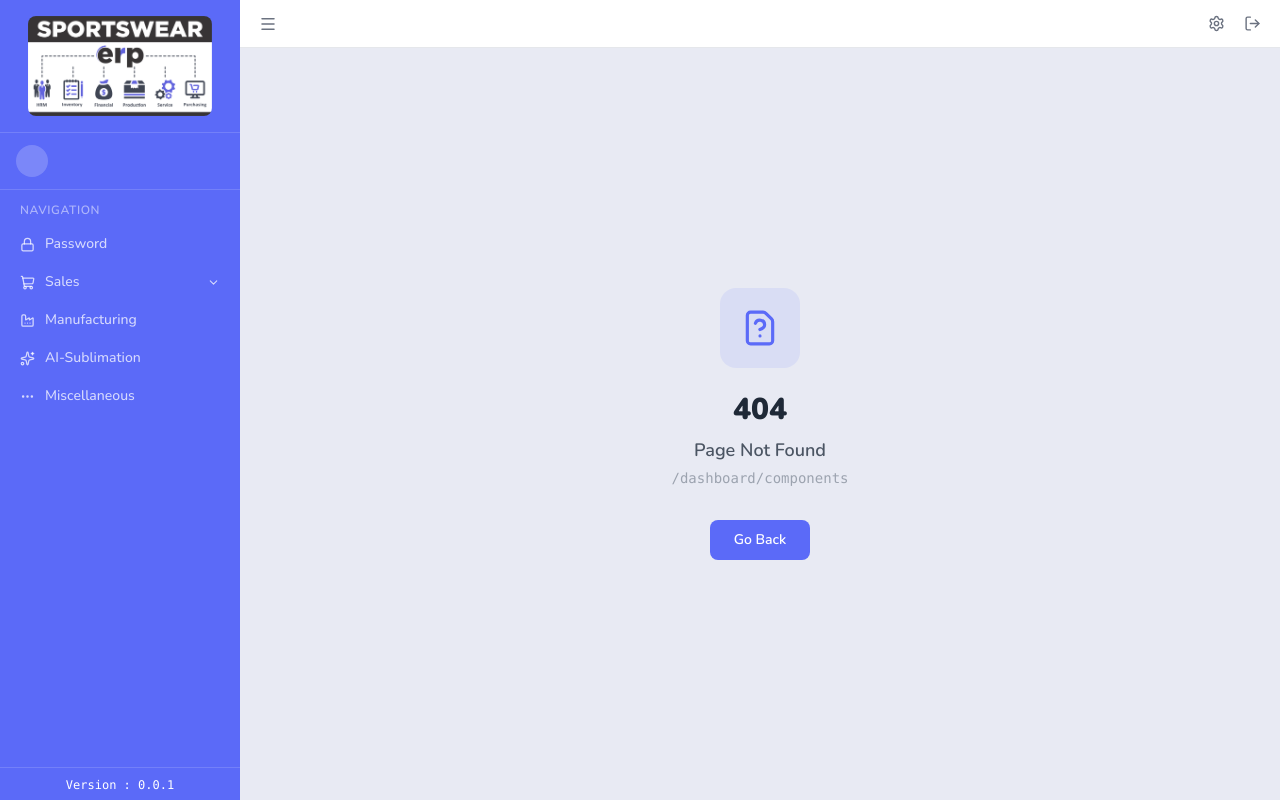
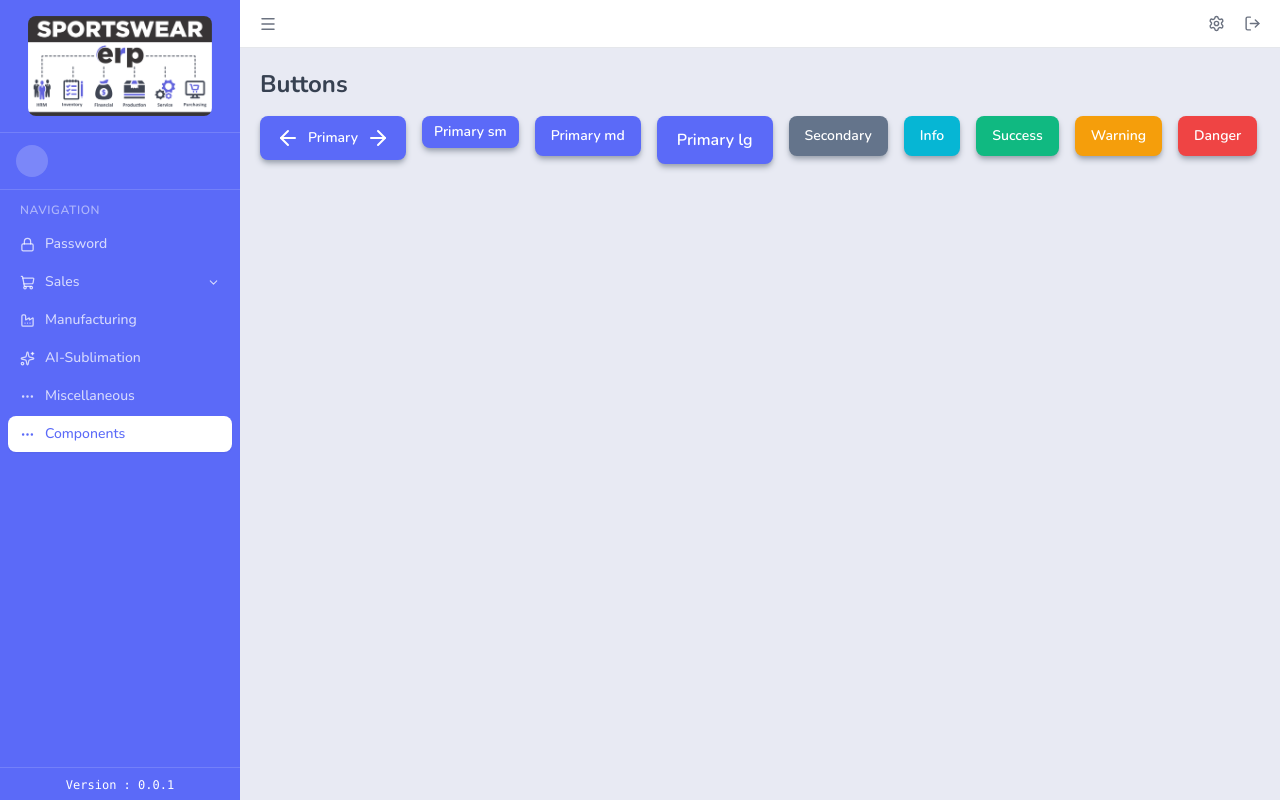
Before and after one commit to Nova-Sports/erp-frontend, a React (Vite) app: page /dashboard/components in a window 1280 px wide. Before the commit this address had no page. Built offline with nearby package versions, Linux system fonts and the light colour scheme.

Commit message:
feat: update color scheme for info notifications and add Password Management and Custom Components pages

```diff
--- a/src/App.jsx
+++ b/src/App.jsx
@@ -7,8 +7,9 @@ import LandingPage from "./components/LandingPage";
 import LoginPage from "./components/auth/LoginPage";
 import RegisterPage from "./components/auth/RegisterPage";
 import Dashboard from "./components/dashboard/Dashboard";
-import Password from "./components/modules/Password";
+import Password from "./Pages/password-manager/Password";
 import NotFound from "./components/NotFound";
+import CustomComponents from "./Pages/password-manager/custom-components/CustomComponents";
 
 function ProtectedRoute({ children }) {
   const { user } = useAuth();
@@ -50,6 +51,14 @@ function AppRoutes() {
       >
         <Route index element={<Navigate to="password" replace />} />
         <Route path="password" element={<Password />} />
+
+        {/* =========== Sales Routes =============== */}
+        {/* =========== Manufacturing Routes =============== */}
+        {/* =========== Miscellaneous Routes =============== */}
+
+        {/* =========== Components Routes =============== */}
+        <Route path="components" element={<CustomComponents />} />
+
         {/* Catch-all inside dashboard — stays in shell, shows 404 */}
         <Route path="*" element={<NotFound />} />
       </Route>
--- /dev/null
+++ b/src/Pages/password-manager/custom-components/CustomComponents.jsx
@@ -0,0 +1,69 @@
+import { ArrowLeft, ArrowRight } from "lucide-react";
+import Button from "../../../components/buttons/Button";
+
+export default function CustomComponents() {
+  /* ******************** All States ************************* */
+
+  /* ******************** All Functions ************************* */
+
+  /* ******************** All UseEffects ************************* */
+
+  return (
+    <div>
+      <h2 className="text-2xl font-bold ">Buttons</h2>
+      <div className="flex flex-wrap gap-4 mt-4">
+        <Button
+          title="Primary"
+          variant="primary"
+          onClick={() => alert("Primary clicked")}
+          appendClasses="flex-center gap-2"
+          afterTitle={() => <ArrowRight />}
+          beforeTitle={() => <ArrowLeft />}
+        />
+        <Button
+          title="Primary sm"
+          variant="primary"
+          size="sm"
+          onClick={() => alert("Primary clicked")}
+        />
+        <Button
+          title="Primary md"
+          variant="primary"
+          size="md"
+          onClick={() => alert("Primary clicked")}
+        />
+        <Button
+          title="Primary lg"
+          variant="primary"
+          size="lg"
+          onClick={() => alert("Primary clicked")}
+        />
+        <Button
+          title="Secondary"
+          variant="secondary"
+          onClick={() => alert("Secondary clicked")}
+        />
+        <Button
+          title="Info"
+          variant="info"
+          onClick={() => alert("Info clicked")}
+        />
+        <Button
+          title="Success"
+          variant="success"
+          onClick={() => alert("Success clicked")}
+        />
+        <Button
+          title="Warning"
+          variant="warning"
+          onClick={() => alert("Warning clicked")}
+        />
+        <Button
+          title="Danger"
+          variant="danger"
+          onClick={() => alert("Danger clicked")}
+        />
+      </div>
+    </div>
+  );
+}
--- /dev/null
+++ b/src/components/buttons/Button.jsx
@@ -0,0 +1,53 @@
+// default className
+const baseClasses =
+  "disabled:opacity-60 shadow-md shadow-gray-400 disabled:cursor-not-allowed text-white font-semibold rounded-lg transition-colors";
+
+// Sizes
+const sizeClasses = {
+  sm: "px-3 py-1.5 text-sm",
+  md: "px-4 py-2.5 text-sm",
+  lg: "px-5 py-3 text-base",
+};
+
+// variant classes can be added here if needed, e.g. primary, secondary, etc.
+const variantClasses = {
+  brand: "bg-brand hover:bg-brand-hover text-brand-foreground",
+  primary: "bg-primary hover:bg-primary-hover text-primary-foreground",
+  secondary: "bg-secondary hover:bg-secondary-hover text-secondary-foreground",
+  info: "bg-info hover:bg-info-hover text-info-foreground",
+  success: "bg-success hover:bg-success-hover text-success-foreground",
+  warning: "bg-warning hover:bg-warning-hover text-warning-foreground",
+  danger: "bg-danger hover:bg-danger-hover text-danger-foreground",
+};
+
+export default function Button({
+  customClasses = "",
+  appendClasses = "",
+  size = "md",
+  variant = "primary",
+  type = "button",
+  title = "Button",
+  onClick = () => {},
+  beforeTitle = () => {},
+  afterTitle = () => {},
+}) {
+  /* ******************** All States ************************* */
+
+  /* ******************** All Functions ************************* */
+
+  /* ******************** All UseEffects ************************* */
+
+  return (
+    <div>
+      <button
+        type={type}
+        className={`${customClasses ? customClasses : baseClasses} ${sizeClasses[size]} ${variantClasses[variant]} ${appendClasses}`}
+        onClick={onClick}
+      >
+        {beforeTitle()}
+        {title}
+        {afterTitle()}
+      </button>
+    </div>
+  );
+}
--- a/src/components/dashboard/Sidebar.jsx
+++ b/src/components/dashboard/Sidebar.jsx
@@ -97,6 +97,13 @@ const NAV = [
     label: "Miscellaneous",
     icon: MoreHorizontal,
     to: "/dashboard/miscellaneous",
+  },
+  // Custom Components Page
+  {
+    id: "components",
+    label: "Components",
+    icon: MoreHorizontal,
+    to: "/dashboard/components",
   },
 ];
 
--- a/src/components/dashboard/TopBar.jsx
+++ b/src/components/dashboard/TopBar.jsx
@@ -27,7 +27,7 @@ const TYPE_STYLES = {
   },
   info: {
     icon: Info,
-    classes: "bg-accent/10 text-accent border border-accent/25",
+    classes: "bg-info/10 text-info border border-info/25",
   },
 };
 
--- a/src/index.css
+++ b/src/index.css
@@ -7,6 +7,7 @@
     font-family: "Nunito", system-ui, sans-serif;
     -webkit-font-smoothing: antialiased;
     -moz-osx-font-smoothing: grayscale;
+    color: #374151; /* gray-700 — soft dark, not harsh black */
   }
   * {
     box-sizing: border-box;
@@ -29,3 +30,9 @@
     border-radius: 2px;
   }
 }
+
+.flex-center {
+  display: flex;
+  align-items: center;
+  justify-content: center;
+}
--- a/tailwind.config.js
+++ b/tailwind.config.js
@@ -18,7 +18,7 @@ export default {
           light: "#f1f5f9",
           foreground: "#ffffff",
         },
-        accent: {
+        info: {
           DEFAULT: "#06b6d4",
           hover: "#0891b2",
           light: "#ecfeff",
```
Also changed, not shown: src/Pages/password-manager/Password.jsx (renamed from src/components/modules/Password.jsx), 3 other files (tests, documents, lock files or other folders).
